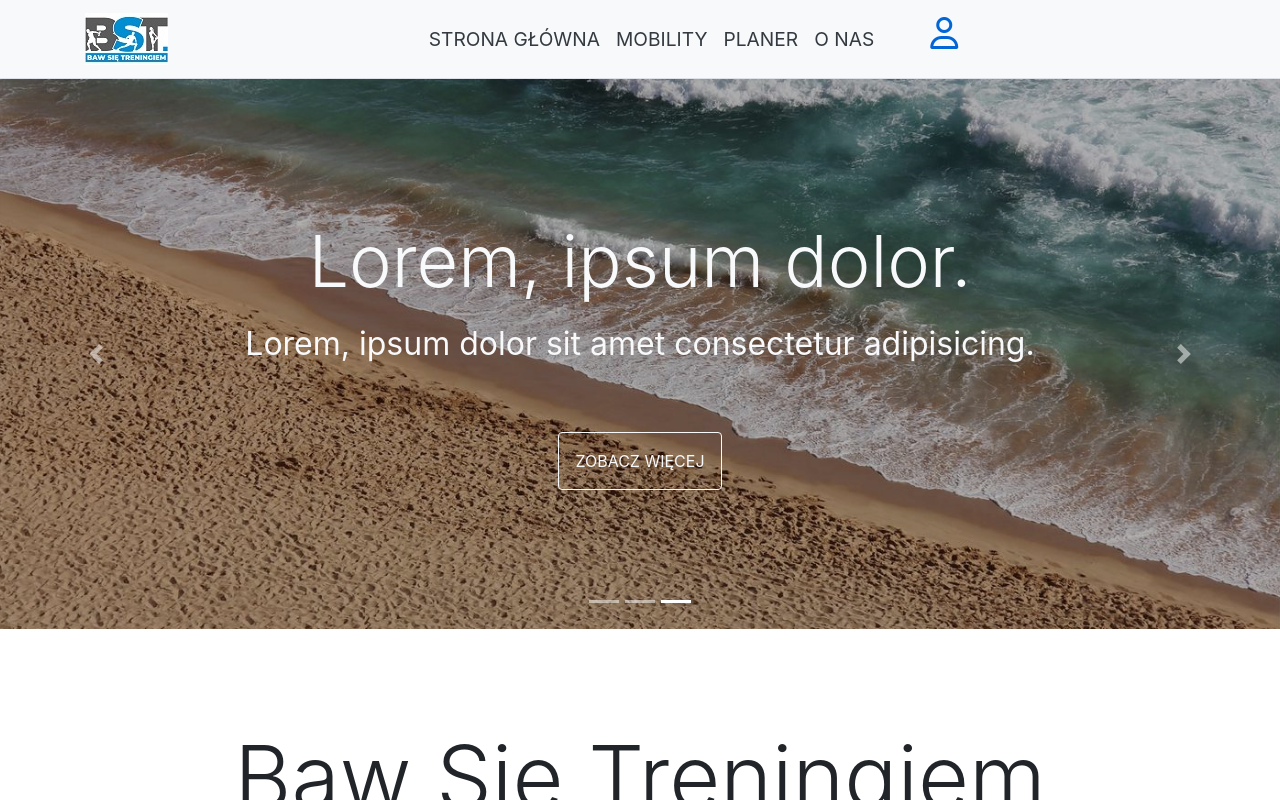
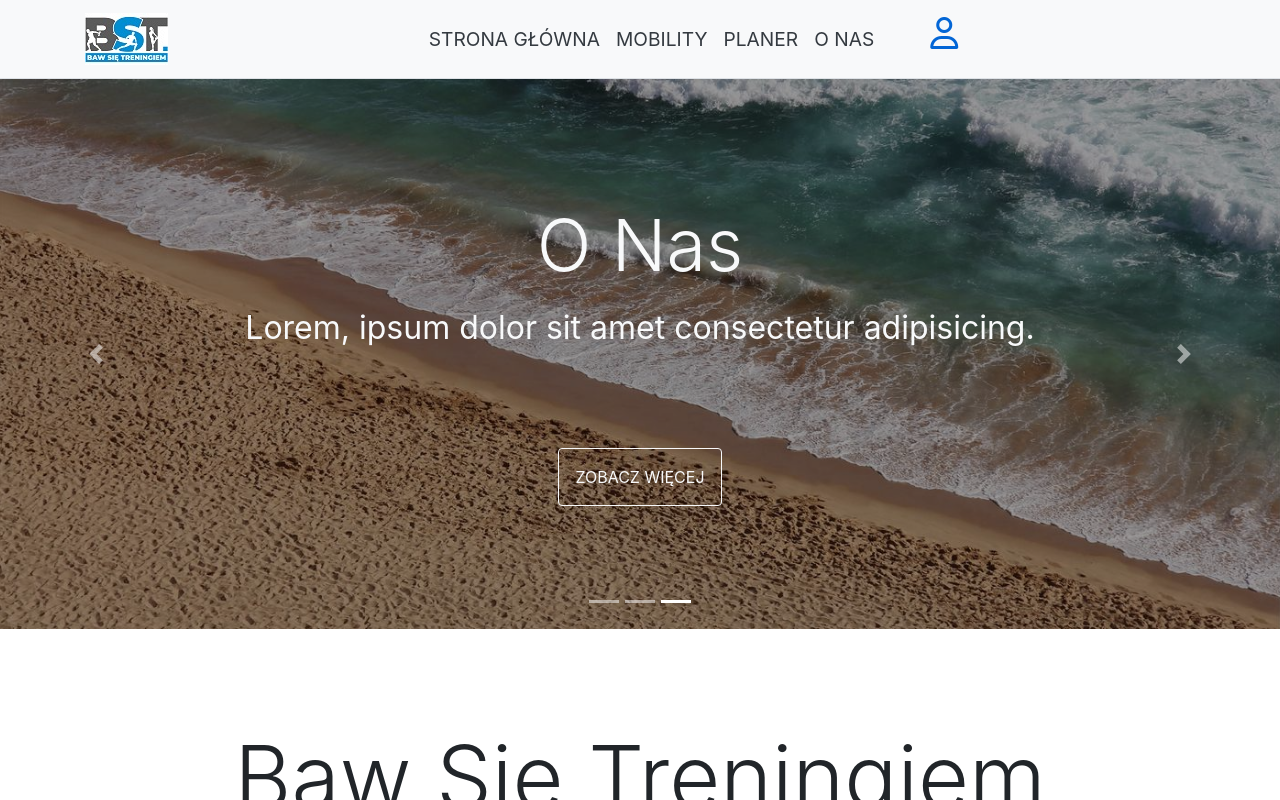
Before and after one commit to piotrpiorkowski/BST-Projekt, an Angular app in the folder ClientApp/: page / in a window 1280 px wide. Both pictures are taken after a click on the item 676 px from the left and 601 px from the top of the page. Shown: the top 800 px of the page. Built offline with nearby package versions, Linux system fonts and the light colour scheme.

Commit message:
Carousel - change shadow - change text

```diff
--- a/ClientApp/src/app/carousel-pause/carousel-pause.component.css
+++ b/ClientApp/src/app/carousel-pause/carousel-pause.component.css
@@ -3,7 +3,7 @@
   top: 0;
   width: 100%;
   height: 100%;
-  background-color: rgba(0, 0, 0, .3);
+  background-color: rgba(0, 0, 0, .4);
   z-index: -1;
 }
 
--- a/ClientApp/src/app/carousel-pause/carousel-pause.component.html
+++ b/ClientApp/src/app/carousel-pause/carousel-pause.component.html
@@ -12,8 +12,8 @@
       <div class="carousel-item carousel-img-one active">
         <div class="carousel-text h-100 p-5 d-flex flex-column justify-content-end justify-content-md-center align-items-center">
           <div class="hero-shadow"></div>
-          <p class="display-3">Lorem, ipsum dolor.</p>
-          <p class="d-none d-sm-block">Lorem, ipsum dolor sit amet consectetur adipisicing.</p>
+          <p class="display-3">Planer</p>
+          <p class="d-none d-sm-block mb-5">Lorem, ipsum dolor sit amet consectetur adipisicing.</p>
           <a class="btn btn-outline-light button p-3 mt-5" [routerLink]="['/counter']">zobacz więcej</a>
         </div>
       </div>
@@ -21,8 +21,8 @@
       <div class="carousel-item carousel-img-two">
         <div class="carousel-text h-100 p-5 d-flex flex-column justify-content-end justify-content-md-center align-items-center">
           <div class="hero-shadow"></div>
-          <p class="display-3">Lorem, ipsum dolor.</p>
-          <p class="d-none d-sm-block">Lorem, ipsum dolor sit amet consectetur adipisicing.</p>
+          <p class="display-3">Mobility</p>
+          <p class="d-none d-sm-block mb-5">Lorem, ipsum dolor sit amet consectetur adipisicing.</p>
           <a class="btn btn-outline-light p-3 mt-5" [routerLink]="['/fetch-data']">zobacz więcej</a>
         </div>
       </div>
@@ -30,8 +30,8 @@
       <div class="carousel-item carousel-img-three">
         <div class="carousel-text h-100 p-5 d-flex flex-column justify-content-end justify-content-md-center align-items-center">
           <div class="hero-shadow"></div>
-          <p class="display-3">Lorem, ipsum dolor.</p>
-          <p class="d-none d-sm-block">Lorem, ipsum dolor sit amet consectetur adipisicing.</p>
+          <p class="display-3">O Nas</p>
+          <p class="d-none d-sm-block mb-5">Lorem, ipsum dolor sit amet consectetur adipisicing.</p>
           <a class="btn btn-outline-light p-3 mt-5" [routerLink]="['/about-us']">zobacz więcej</a>
         </div>
       </div>
--- a/ClientApp/src/app/nav-menu/nav-menu.component.html
+++ b/ClientApp/src/app/nav-menu/nav-menu.component.html
@@ -1,5 +1,5 @@
  <header >
-   <nav class="navbar navbar-expand-sm navbar-toggleable-sm navbar-light bg-light border-bottom">
+   <nav class="navbar h-1 navbar-expand-sm navbar-toggleable-sm navbar-light bg-light border-bottom">
      <div class="container">
        <a class="navbar-brand" [routerLink]="['/']"><img src="assets/images/logo.jpg" width="83" height="52"></a>
 
```
